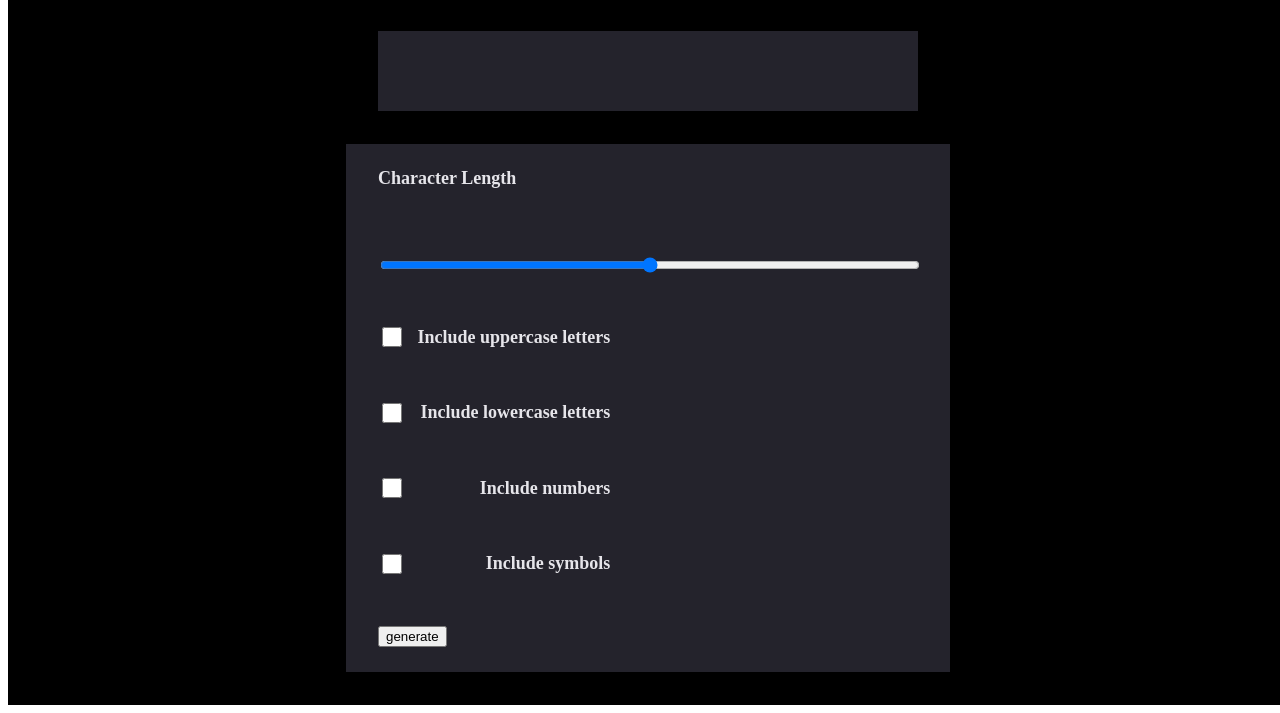
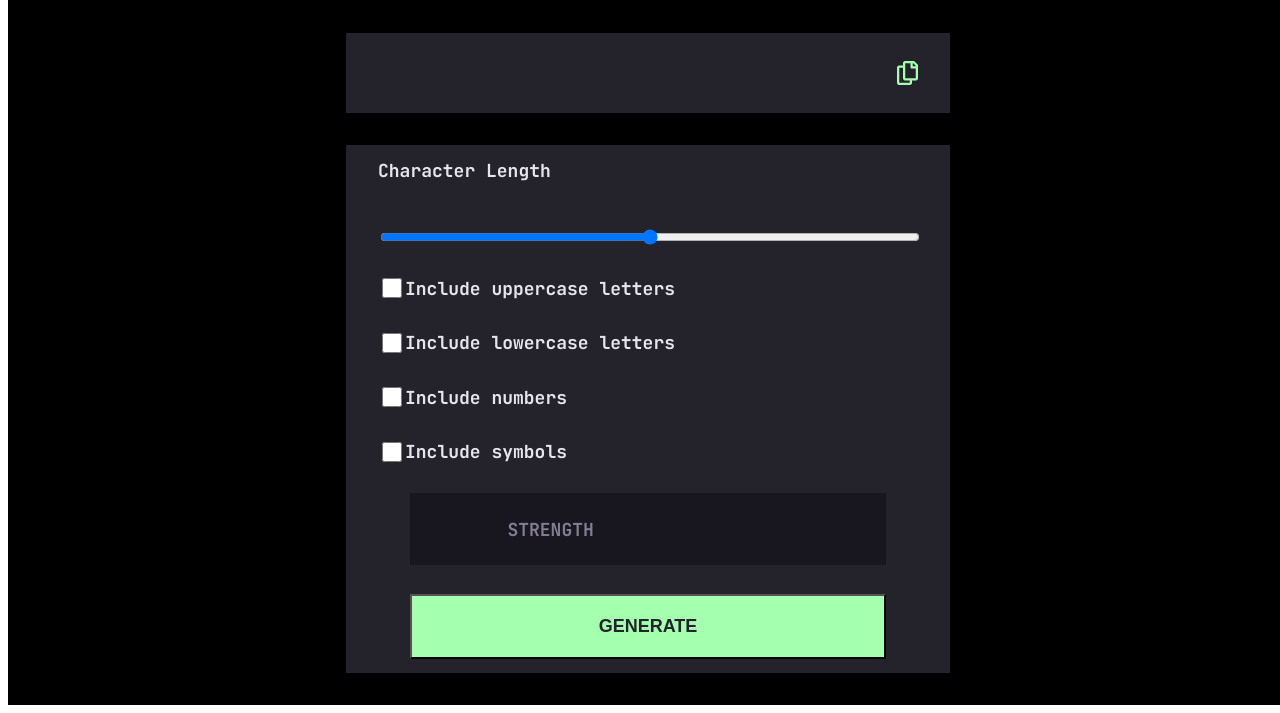
Before and after one commit to megi-j/password-generator, a plain HTML site: page index.html in a window 1280 px wide. Shown: the part 103-816 px from the top of the page. Drawn offline with Linux system fonts and the light colour scheme.

Commit message:
add function of copy password

```diff
--- a/index.html
+++ b/index.html
@@ -11,9 +11,10 @@
   <div class="container">
     <h1>Password Generator</h1>
     <div class="generate-password">
+      <input type="text">
+      <img src="./image/copy.png" alt="">
+    </div>
 
-    </div>
-    <div>
 
     <main>
       <div>
@@ -45,7 +46,12 @@
         <label for="">Include symbols</label>
       </div>
 
-      <button>generate</button>
+      <div class="strength">
+        <p>STRENGTH</p>
+        <h6></h6>
+      </div>
+
+      <button>GENERATE</button>
     </main>
 
 
--- a/main.js
+++ b/main.js
@@ -1,40 +1,40 @@
-// const alphabet = "abcdefghijklmnopqrstuvwxyz";
-// const upperAlphabet = alphabet.toUpperCase();
-// const specialCharacters = [
-//   "@",
-//   ":",
-//   ";",
-//   "#",
-//   "&",
-//   "-",
-//   "?",
-//   "/",
-//   "%",
-//   "+",
-//   "*",
-// ];
-
 let btn = document.querySelector("button");
-
+let generator = document.querySelector(".generate-password input");
 let passLength = document.querySelector(".passLength");
 let uppercaseInput = document.querySelector(".uppercaseInput");
 let lowercaseInput = document.querySelector(".lowercaseInput");
 let numbersInput = document.querySelector(".numbersInput");
 let symbolInput = document.querySelector(".symbolInput");
+let copy = document.querySelector(".generate-password img");
+let strengthText = document.querySelector(".strength h6");
+let checkboxes = document.querySelectorAll("input[type='checkbox']");
 
+let count = 0;
+
+copy.addEventListener("click", function () {
+  generator.select();
+  navigator.clipboard.writeText(generator.value);
+});
 // let symbols =
 //   "abcdefghijklmnopqrstuvwxyzABCDEFGHIJKLMNOPQRSTUVWXYZ0123456789!@#$%^&*()_+~`|}{[]:;?><,./-=";
 let password = "";
+let length = 0;
+console.log(checkboxes);
+
+let range = document.querySelector("#length");
+range.addEventListener("change", function (e) {
+  length = e.target.value;
+
   btn.addEventListener("click", () =>
     genarate(
-    passLength.value,
+      length,
       symbolInput.checked,
       lowercaseInput.checked,
       numbersInput.checked,
       uppercaseInput.checked
     )
   );
-
+});
 function genarate(
   length,
   includeSymbols,
@@ -49,19 +49,24 @@ function genarate(
   if (includeSymbols) {
     symbols += "!@#$%^&*()_+~`|}{[]:;?><,./-=";
     requiredLetters.push("symbols");
+    count++;
   }
   if (includeLower) {
     symbols += "abcdefghijklmnopqrstuvwxyz";
     requiredLetters.push("lowercase");
+    count++;
   }
   if (includeUpper) {
     symbols += "ABCDEFGHIJKLMNOPQRSTUVWXYZ";
     requiredLetters.push("uppercase");
+    count++;
   }
   if (includeNumber) {
     symbols += "0123456789";
     requiredLetters.push("number");
+    count++;
   }
+  count = 0;
   let password = "";
   for (let i = 0; i < requiredLetters.length; ++i) {
     let pass = "";
@@ -85,15 +90,23 @@ function genarate(
   for (let i = password.length; i < length; ++i) {
     password += symbols.charAt(Math.floor(Math.random() * symbols.length));
   }
-  console.log(password);
 
+  generator.value = password;
+  // check(checkboxes);
   return password;
 }
-window.addEventListener("click", () => {
-  console.log("You knocked?");
-});
 
-let range = document.querySelector("#length");
-range.addEventListener("change", function (e) {
-  console.log(e.target.value);
-});
+// function check(inps) {
+//   for (let i = 0; i < inps.length; i++) {
+//     count++;
+//     if (count == 1) {
+//       strengthText.innerHTML = "TOO WEAK!";
+//     } else if (count == 2) {
+//       strengthText.innerHTML = "WEAK";
+//     } else if (count == 2) {
+//       strengthText.innerHTML = "MEDIUM";
+//     } else if (count == 3) {
+//       strengthText.innerHTML = "STRONG";
+//     }
+//   }
+// }
--- a/style.css
+++ b/style.css
@@ -1,3 +1,7 @@
+@import url('https://fonts.googleapis.com/css2?family=JetBrains+Mono:wght@700&display=swap');
+html{
+  font-family: 'JetBrains Mono';
+}
 .container{
   width: 100vw;
   height: 100vh;
@@ -16,6 +20,21 @@ color: #817D92;
   width: 540px;
   height: 80px;
   background: #24232C;
+  padding: 0 32px;
+  display: flex;
+  align-items: center;
+  justify-content: space-between;
+}
+.generate-password input{
+  border: none;
+  background: none;
+  outline: none;
+  font-weight: 700;
+  font-size: 32px;
+  color: #E6E5EA;
+}
+.generate-password img{
+  cursor: pointer;
 }
 main{
   width: 540px;
@@ -44,7 +63,7 @@ input[type=range]::-moz-range-thumb {
   background-color: #A4FFAF; /* change color here */
 }
 .wrapper {
-  width: 43%;
+
   display: flex;
   justify-content: space-between;
   align-items: center;
@@ -53,3 +72,33 @@ input[type=checkbox] {
   width:20px;
   height:20px;
 }
+.strength{
+ width: 476px;
+ height: 72px;
+ background: #18171F;
+ margin: 0 auto;
+ font-weight: 700;
+ display: flex;
+ justify-content: space-around;
+ align-items: center;
+}
+.strength p{
+  font-size: 18px;
+  color: #817D92;
+}
+.strength h6{
+  font-weight: 700;
+   font-size: 24px;
+   color: #E6E5EA;
+}
+button {
+  width: 476px;
+  height: 65px;
+  background: #A4FFAF;
+  display: block;
+  margin: 0 auto;
+  font-weight: 700;
+  font-size: 18px;
+  color: #24232C;
+  cursor: pointer;
+}
```
Also changed, not shown: image/copy.png (added). Lines whose indentation alone changed are shown as unchanged.
